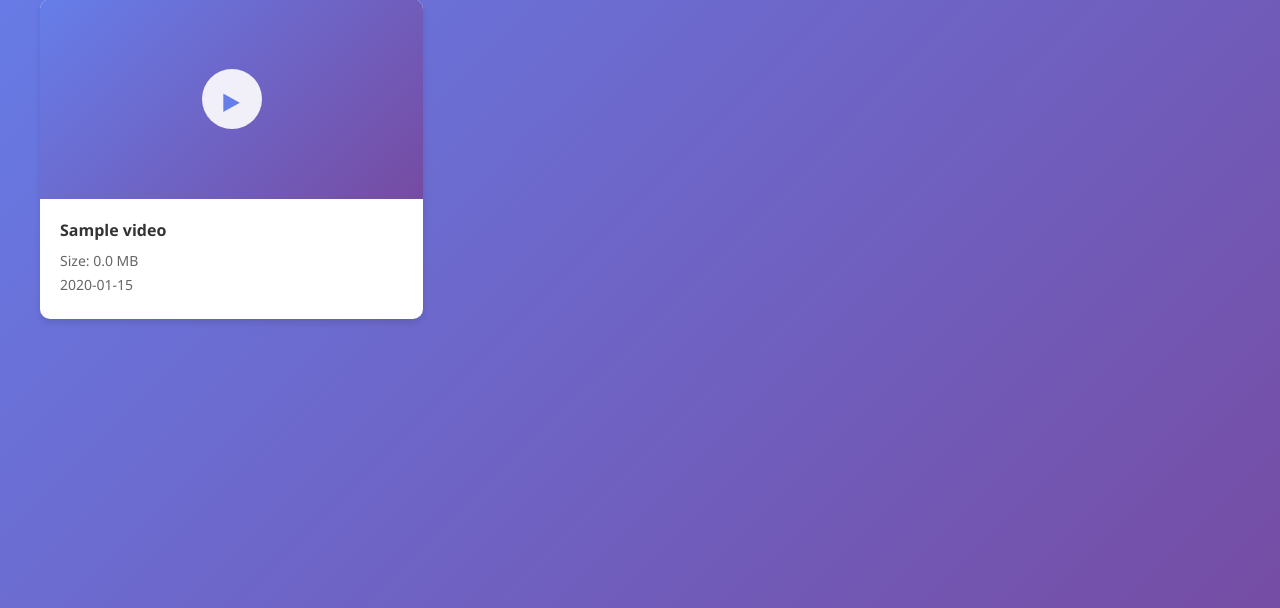
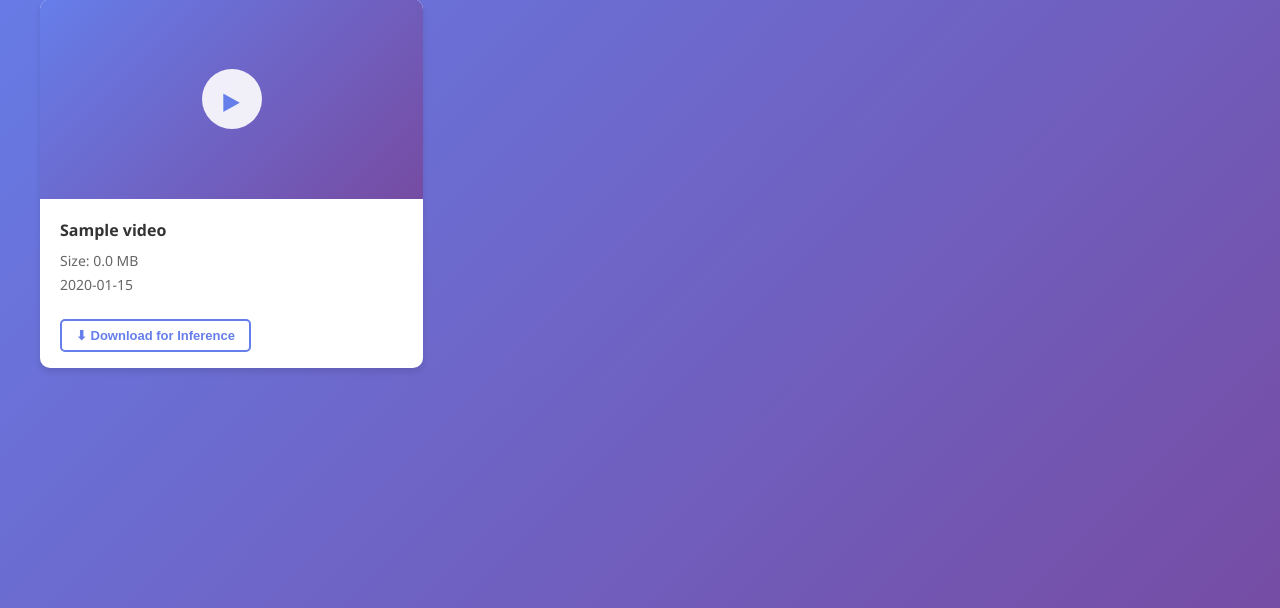
Before and after one commit to kiniavinash/dashcam-, a Flask app: template templates/index.html in a window 1280 px wide. Shown: the part 130-738 px from the top of the page. Run offline with Flask 3, Linux system fonts and the light colour scheme; the template is opened without the code that fills it: most values are stand-ins (such as "Sample title", 1, 10 or a date in 2020).

Commit message:
Add Download for Inference button to web app
Each video card now has a server-side download button that saves the
video to /data/<filename> via a background thread. Two new endpoints:
POST /download/<file_id> and GET /download_status/<file_id>. The UI
polls for status and shows Downloading... → Downloaded ✓ or Error.

https://claude.ai/code/session_01Ccoo9JJRNrzT4miEW4Y7xd

```diff
--- a/app.py
+++ b/app.py
@@ -1,7 +1,8 @@
 import os
 import io
 import json
-from flask import Flask, render_template, redirect, url_for, session, request, send_file
+import threading
+from flask import Flask, render_template, redirect, url_for, session, request, send_file, jsonify
 from google.oauth2.credentials import Credentials
 from google_auth_oauthlib.flow import Flow
 from googleapiclient.discovery import build
@@ -11,6 +12,9 @@ app = Flask(__name__)
 
 # Use environment variable for secret key in production, random for local dev
 app.secret_key = os.environ.get('SECRET_KEY', os.urandom(24))
+
+# In-memory download job tracker: file_id -> {status, filename, error}
+download_jobs = {}
 
 # Google Drive API scopes
 SCOPES = ['https://www.googleapis.com/auth/drive.readonly']
@@ -146,6 +150,56 @@ def stream_video(file_id):
     except Exception as e:
         return f"Error streaming video: {str(e)}", 500
 
+def _download_to_disk(credentials_dict, file_id, filename):
+    """Background thread: download a Drive file to /data/<filename>."""
+    try:
+        credentials = Credentials(**credentials_dict)
+        service = build('drive', 'v3', credentials=credentials)
+        request_file = service.files().get_media(fileId=file_id)
+        os.makedirs('/data', exist_ok=True)
+        dest = os.path.join('/data', filename)
+        with open(dest, 'wb') as f:
+            downloader = MediaIoBaseDownload(f, request_file)
+            done = False
+            while not done:
+                _, done = downloader.next_chunk()
+        download_jobs[file_id] = {'status': 'done', 'filename': filename}
+    except Exception as e:
+        download_jobs[file_id] = {'status': 'error', 'filename': filename, 'error': str(e)}
+
+
+@app.route('/download/<file_id>', methods=['POST'])
+def download_to_server(file_id):
+    """Trigger a server-side download of a Drive file to /data/."""
+    if file_id in download_jobs and download_jobs[file_id]['status'] == 'downloading':
+        return jsonify(download_jobs[file_id])
+
+    service = get_drive_service()
+    if not service:
+        return jsonify({'status': 'error', 'error': 'Not authenticated'}), 401
+
+    try:
+        meta = service.files().get(fileId=file_id, fields='name').execute()
+        filename = meta['name']
+    except Exception as e:
+        return jsonify({'status': 'error', 'error': str(e)}), 500
+
+    credentials_dict = dict(session['credentials'])
+    download_jobs[file_id] = {'status': 'downloading', 'filename': filename}
+    threading.Thread(
+        target=_download_to_disk,
+        args=(credentials_dict, file_id, filename),
+        daemon=True
+    ).start()
+    return jsonify({'status': 'downloading', 'filename': filename})
+
+
+@app.route('/download_status/<file_id>')
+def download_status(file_id):
+    """Return current download status for a file."""
+    return jsonify(download_jobs.get(file_id, {'status': 'idle'}))
+
+
 @app.route('/logout')
 def logout():
     """Clear credentials and logout."""
--- a/templates/index.html
+++ b/templates/index.html
@@ -170,6 +170,43 @@
             font-size: 20px;
             text-align: center;
         }
+
+        .download-section {
+            padding: 0 20px 16px;
+            display: flex;
+            align-items: center;
+            gap: 10px;
+        }
+
+        .download-btn {
+            background: white;
+            color: #667eea;
+            border: 2px solid #667eea;
+            padding: 7px 14px;
+            border-radius: 5px;
+            cursor: pointer;
+            font-size: 13px;
+            font-weight: 600;
+            transition: background 0.2s, color 0.2s;
+        }
+
+        .download-btn:hover:not(:disabled) {
+            background: #667eea;
+            color: white;
+        }
+
+        .download-btn:disabled {
+            opacity: 0.6;
+            cursor: default;
+        }
+
+        .dl-status {
+            font-size: 12px;
+            color: #666;
+        }
+
+        .dl-status.done { color: #22863a; font-weight: 600; }
+        .dl-status.error { color: #cb2431; }
     </style>
 </head>
 <body>
@@ -198,6 +235,13 @@
                                 {{ video.createdTime[:10] }}
                             {% endif %}
                         </div>
+                    </div>
+                    <div class="download-section" onclick="event.stopPropagation()">
+                        <button class="download-btn" id="dl-btn-{{ video.id }}"
+                                onclick="downloadForInference('{{ video.id }}')">
+                            ⬇ Download for Inference
+                        </button>
+                        <span class="dl-status" id="dl-status-{{ video.id }}"></span>
                     </div>
                 </div>
                 {% endfor %}
@@ -254,6 +298,60 @@
                 closeVideo();
             }
         });
+
+        const pollIntervals = {};
+
+        function downloadForInference(fileId) {
+            const btn = document.getElementById('dl-btn-' + fileId);
+            const statusEl = document.getElementById('dl-status-' + fileId);
+
+            btn.disabled = true;
+            btn.textContent = 'Downloading...';
+            statusEl.textContent = '';
+            statusEl.className = 'dl-status';
+
+            fetch('/download/' + fileId, { method: 'POST' })
+                .then(r => r.json())
+                .then(data => {
+                    if (data.status === 'error') {
+                        btn.textContent = '⬇ Download for Inference';
+                        btn.disabled = false;
+                        statusEl.textContent = 'Error: ' + data.error;
+                        statusEl.className = 'dl-status error';
+                        return;
+                    }
+                    pollIntervals[fileId] = setInterval(() => pollStatus(fileId), 2000);
+                })
+                .catch(() => {
+                    btn.textContent = '⬇ Download for Inference';
+                    btn.disabled = false;
+                    statusEl.textContent = 'Request failed';
+                    statusEl.className = 'dl-status error';
+                });
+        }
+
+        function pollStatus(fileId) {
+            fetch('/download_status/' + fileId)
+                .then(r => r.json())
+                .then(data => {
+                    const btn = document.getElementById('dl-btn-' + fileId);
+                    const statusEl = document.getElementById('dl-status-' + fileId);
+
+                    if (data.status === 'done') {
+                        clearInterval(pollIntervals[fileId]);
+                        btn.textContent = 'Downloaded ✓';
+                        btn.disabled = false;
+                        statusEl.textContent = data.filename;
+                        statusEl.className = 'dl-status done';
+                    } else if (data.status === 'error') {
+                        clearInterval(pollIntervals[fileId]);
+                        btn.textContent = '⬇ Download for Inference';
+                        btn.disabled = false;
+                        statusEl.textContent = 'Error: ' + (data.error || 'unknown');
+                        statusEl.className = 'dl-status error';
+                    }
+                });
+        }
     </script>
 </body>
 </html>
```
